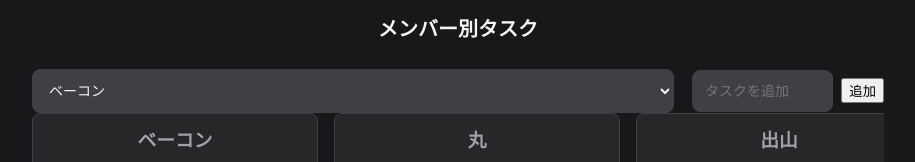
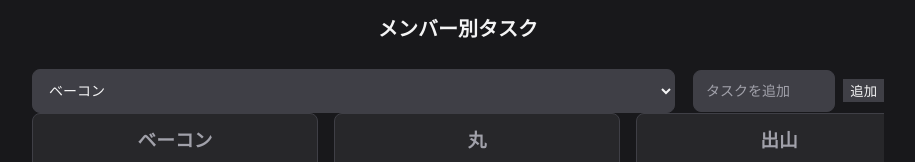
Before and after one commit to hou-rai3/robot-club-tasks, a React (Create React App) app: page / in a window 1280 px wide. Both pictures are taken after a click on the button "メンバー". Shown: the part 220-382 px from the top of the page, without its empty margins (182-1097 px from the left). Built offline with nearby package versions, Linux system fonts and the light colour scheme.

Commit message:
幅変更

```diff
--- a/src/App.css
+++ b/src/App.css
@@ -348,6 +348,18 @@ input:focus, textarea:focus {
 .member-task-adder input[type="text"] { flex: 1; min-width: 120px; }
 .member-task-adder .add-btn { flex: 0 0 auto; }
 
+/* 明示的に入力欄を白文字にする（ダーク背景で見切れないように） */
+.member-task-adder input[type="text"],
+.member-task-adder select,
+.member-task-adder button {
+  color: var(--text-main);
+  background: var(--surface-sub);
+  border: 1px solid var(--border);
+}
+.member-task-adder input[type="text"]::placeholder {
+  color: var(--text-muted);
+}
+
 .member-task-item {
   background: var(--surface-sub);
   padding: 10px;
@@ -357,6 +369,14 @@ input:focus, textarea:focus {
   gap: 8px;
   text-align: left;
   min-height: 96px;
+}
+
+.member-task-item span {
+  color: var(--text-main);
+}
+.member-task-item input[type="checkbox"] {
+  width: 18px;
+  height: 18px;
 }
 
 .issue-detail-card {
--- a/src/components/MembersView.js
+++ b/src/components/MembersView.js
@@ -106,8 +106,9 @@ function MembersView({ tasks: propTasks = {}, onAddTask, onToggleComplete, onMov
       >
         <div className="members-task-container">
           {initialMembers.map(member => {
-            const incompleteTasks = tasks[member].filter(t => !t.completed);
-            const completedTasks = tasks[member].filter(t => t.completed);
+            const memberTasks = Array.isArray(tasks[member]) ? tasks[member] : [];
+            const incompleteTasks = memberTasks.filter(t => !t.completed);
+            const completedTasks = memberTasks.filter(t => t.completed);
             return (
               <div key={member} className="member-column">
                 <h3>{member}</h3>
```
